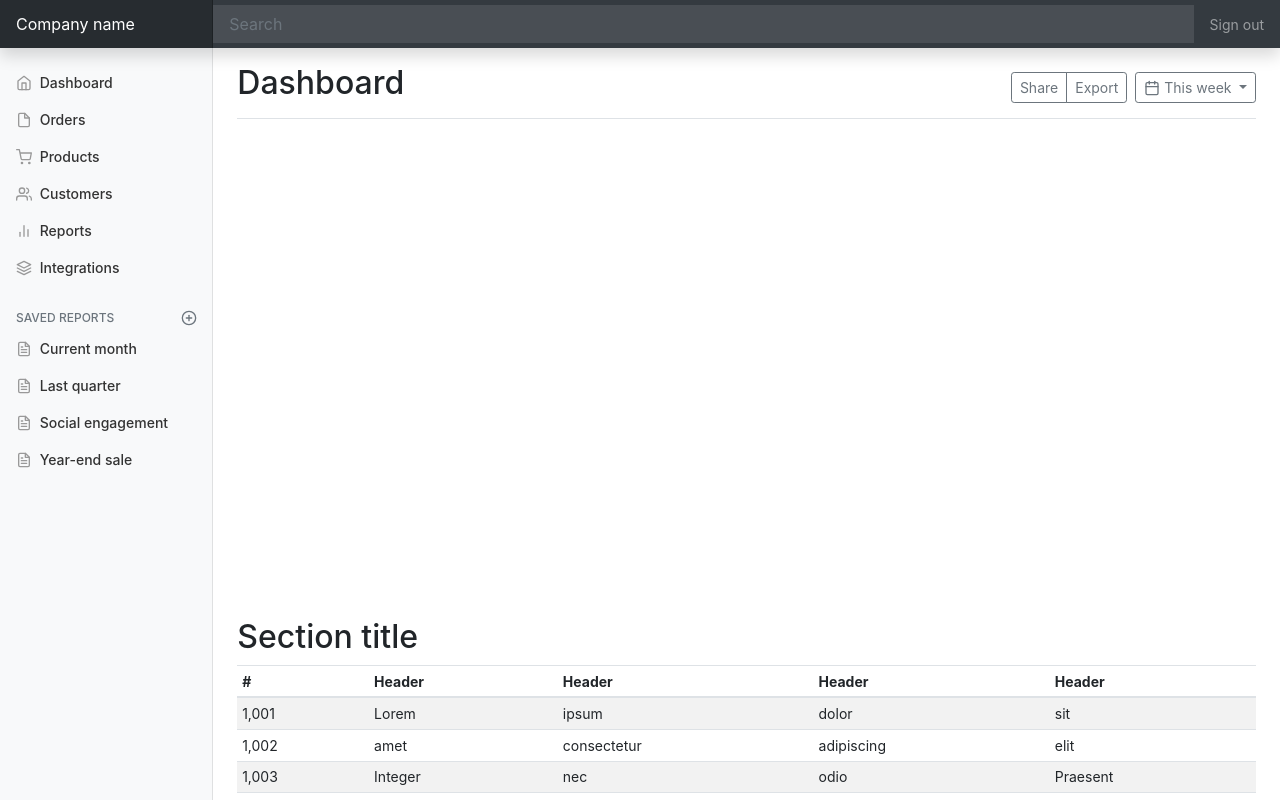
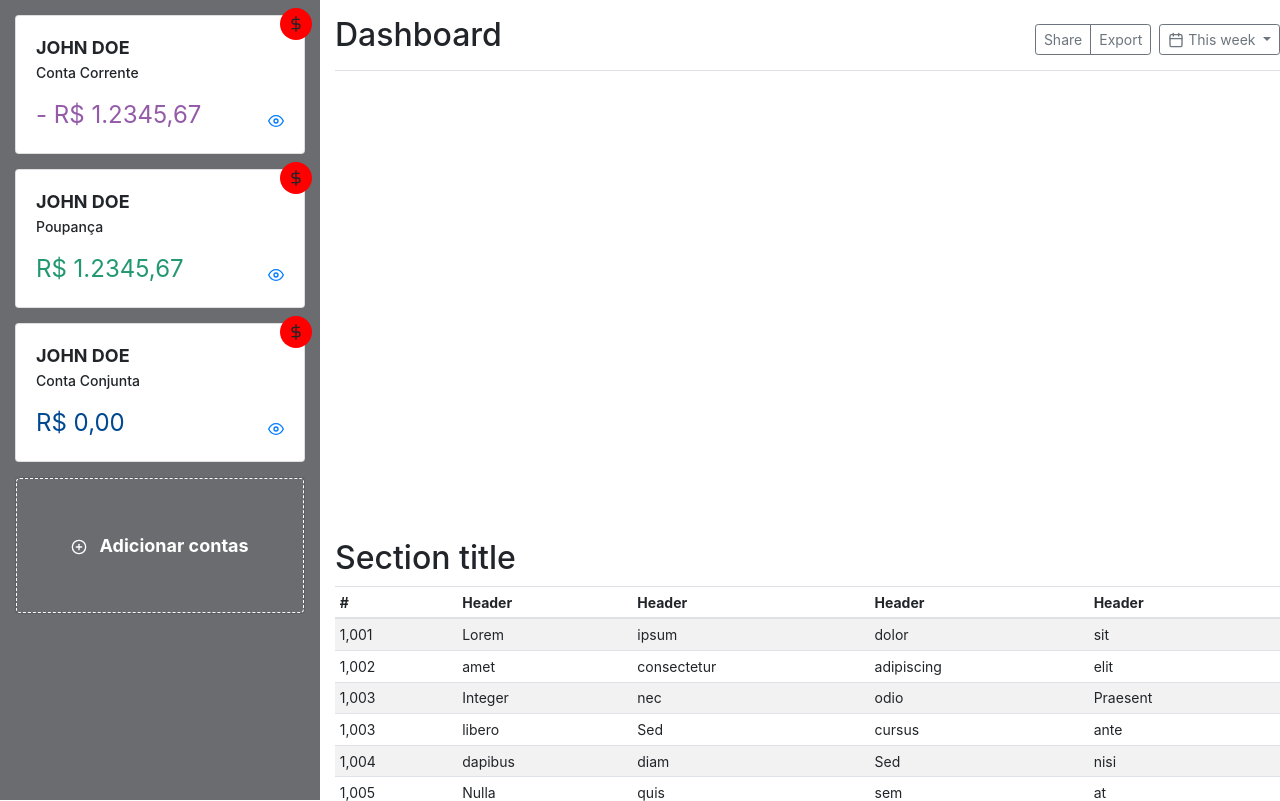
Before and after one commit to G2-D/rebranding-itau, a website built with webpack: page public/index.html in a window 1280 px wide. Shown: the top 801 px of the page. Built offline with nearby package versions, Linux system fonts and the light colour scheme.

Commit message:
Barra lateral de contas adicionada

```diff
--- a/public/index.html
+++ b/public/index.html
@@ -9,7 +9,7 @@
 </head>
 
 <body>
-    <nav class="navbar navbar-dark sticky-top bg-dark flex-md-nowrap p-0 shadow">
+    <!-- <nav class="navbar navbar-dark sticky-top bg-dark flex-md-nowrap p-0 shadow">
         <a class="navbar-brand col-md-3 col-lg-2 mr-0 px-3" href="#">Company name</a>
         <button class="navbar-toggler position-absolute d-md-none collapsed" type="button" data-toggle="collapse"
             data-target="#sidebarMenu" aria-controls="sidebarMenu" aria-expanded="false" aria-label="Toggle navigation">
@@ -21,11 +21,11 @@
                 <a class="nav-link" href="#">Sign out</a>
             </li>
         </ul>
-    </nav>
+    </nav> -->
 
     <div class="container-fluid">
         <div class="row">
-            <nav id="sidebarMenu" class="col-md-3 col-lg-2 d-md-block bg-light sidebar collapse">
+            <!-- <nav id="sidebarMenu" class="col-md-3 col-lg-2 d-md-block bg-light sidebar collapse">
                 <div class="sidebar-sticky pt-3">
                     <ul class="nav flex-column">
                         <li class="nav-item">
@@ -100,9 +100,88 @@
                         </li>
                     </ul>
                 </div>
-            </nav>
+            </nav> -->
 
-            <main role="main" class="col-md-9 ml-sm-auto col-lg-10 px-md-4">
+			<!-- #sidebar-account -->
+			<nav class="sidebar-account">
+				<div class="col">
+					<div class="account-list">
+						<div class="card">
+							<div class="card-icon">
+								<span data-feather="dollar-sign"></span>
+							</div>
+							<div class="card-body">
+								<h6 class="card-title">
+									<strong>
+										JOHN DOE
+									</strong>
+									<span>
+										Conta Corrente
+									</span>
+								</h6>
+								<p class="card-text negative">
+									- R$ 1.2345,67
+									<a href="#" title="Ver fatura">
+										<span data-feather="eye"></span>
+									</a>
+								</p>
+							</div>
+						</div>
+						<div class="card">
+							<div class="card-icon">
+								<span data-feather="dollar-sign"></span>
+							</div>
+							<div class="card-body">
+								<h6 class="card-title">
+									<strong>
+										JOHN DOE
+									</strong>
+									<span>
+										Poupança
+									</span>
+								</h6>
+								<p class="card-text positive">
+									R$ 1.2345,67
+									<a href="#" title="Ver fatura">
+										<span data-feather="eye"></span>
+									</a>
+								</p>
+							</div>
+						</div>
+						<div class="card">
+							<div class="card-icon">
+								<span data-feather="dollar-sign"></span>
+							</div>
+							<div class="card-body">
+								<h6 class="card-title">
+									<strong>
+										JOHN DOE
+									</strong>
+									<span>
+										Conta Conjunta
+									</span>
+								</h6>
+								<p class="card-text">
+									R$ 0,00
+									<a href="#" title="Ver fatura">
+										<span data-feather="eye"></span>
+									</a>
+								</p>
+							</div>
+						</div>
+						<div class="card card-btn-add">
+							<button class="btn btn-add-account">
+								<span data-feather="plus-circle"></span>
+								Adicionar contas
+							</button>
+						</div>
+					</div>
+				</div>
+			</nav>
+			<!-- /sidebar-account -->
+			<!-- class="col-md-9 ml-sm-auto col-lg-10 px-md-4" -->
+            <main role="main">
+
                 <div
                     class="d-flex justify-content-between flex-wrap flex-md-nowrap align-items-center pt-3 pb-2 mb-3 border-bottom">
                     <h1 class="h2">Dashboard</h1>
--- a/resources/scss/app.scss
+++ b/resources/scss/app.scss
@@ -1,6 +1,7 @@
 @import "~bootstrap/scss/bootstrap";
 @import "./partials/navbar";
 @import "./partials/sidebar";
+@import "./partials/sidebar-accounts";
 
 body {
   font-size: 0.875rem;
@@ -11,3 +12,8 @@ body {
   height: 16px;
   vertical-align: text-bottom;
 }
+
+main {
+	width: 100%;
+	padding-left: calc(320px + 15px);
+}
--- /dev/null
+++ b/resources/scss/partials/_sidebar-accounts.scss
@@ -0,0 +1,101 @@
+.sidebar-account {
+
+	& {
+		background-color: #6B6C70;
+		width: 320px;
+		height: 100vh;
+		position: fixed;
+		top: 0;
+		// left: 106px;
+	}
+
+	.account-list {
+
+		& {
+			display: flex;
+			flex-direction: column;
+			height: 100vh;
+		}
+
+		.card {
+
+			& {
+				margin-top: 15px;
+				min-height: 137px;
+			}
+
+			.card-icon {
+				width: 32px;
+				height: 32px;
+				background-color: red;
+				position: absolute;
+				top: -8px;
+				right: -8px;
+				-webkit-border-radius: 32px;
+						border-radius: 32px;
+				text-align: center;
+				line-height: 32px;
+			}
+
+			.card-title {
+
+				& {
+					line-height: 24px;
+				}
+
+				strong {
+					display: block;
+					font-size: 18px;
+				}
+
+				span {
+					font-size: 14px;
+				}
+			}
+
+			.card-text {
+
+				& {
+					font-size: 24px;
+					color: #004990;
+				}
+
+				&.positive {
+					color: #229870;
+				}
+
+				&.negative {
+					color: #935BA8;
+				}
+
+				a {
+					float: right;
+				}
+			}
+		}
+
+		.card-btn-add {
+
+			& {
+				background: none;
+			}
+
+			.btn-add-account {
+
+				& {
+					height: 100%;
+					padding: 24px;
+					border: 1px dashed #FFF;
+					font-size: 18px;
+					font-weight: bold;
+					color: #FFFFFF;
+				}
+
+				svg {
+					vertical-align: middle;
+					margin-right: 8px;
+				}
+			}
+		}
+	}
+}
```
Also changed, not shown: public/assets/css/bundle.css.
